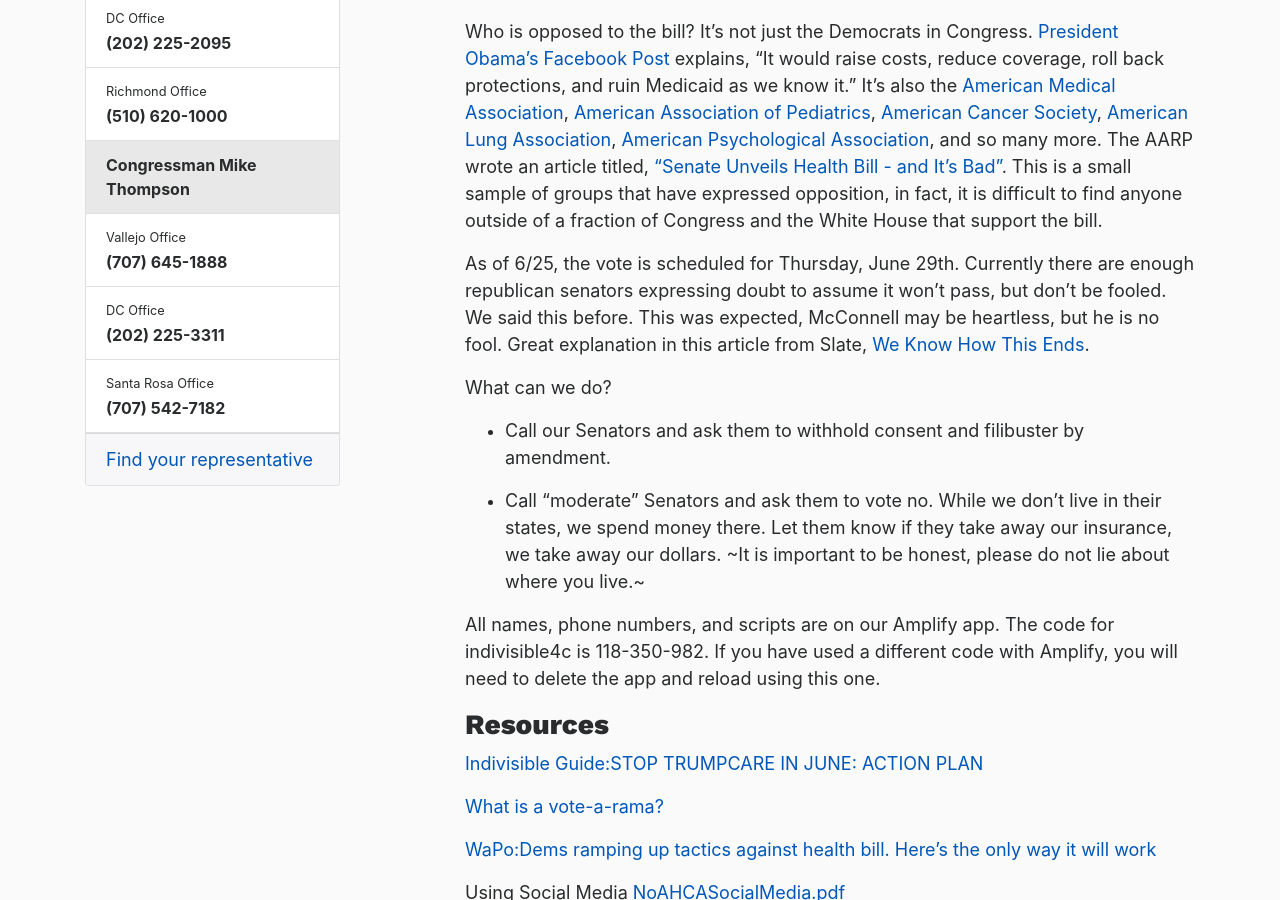
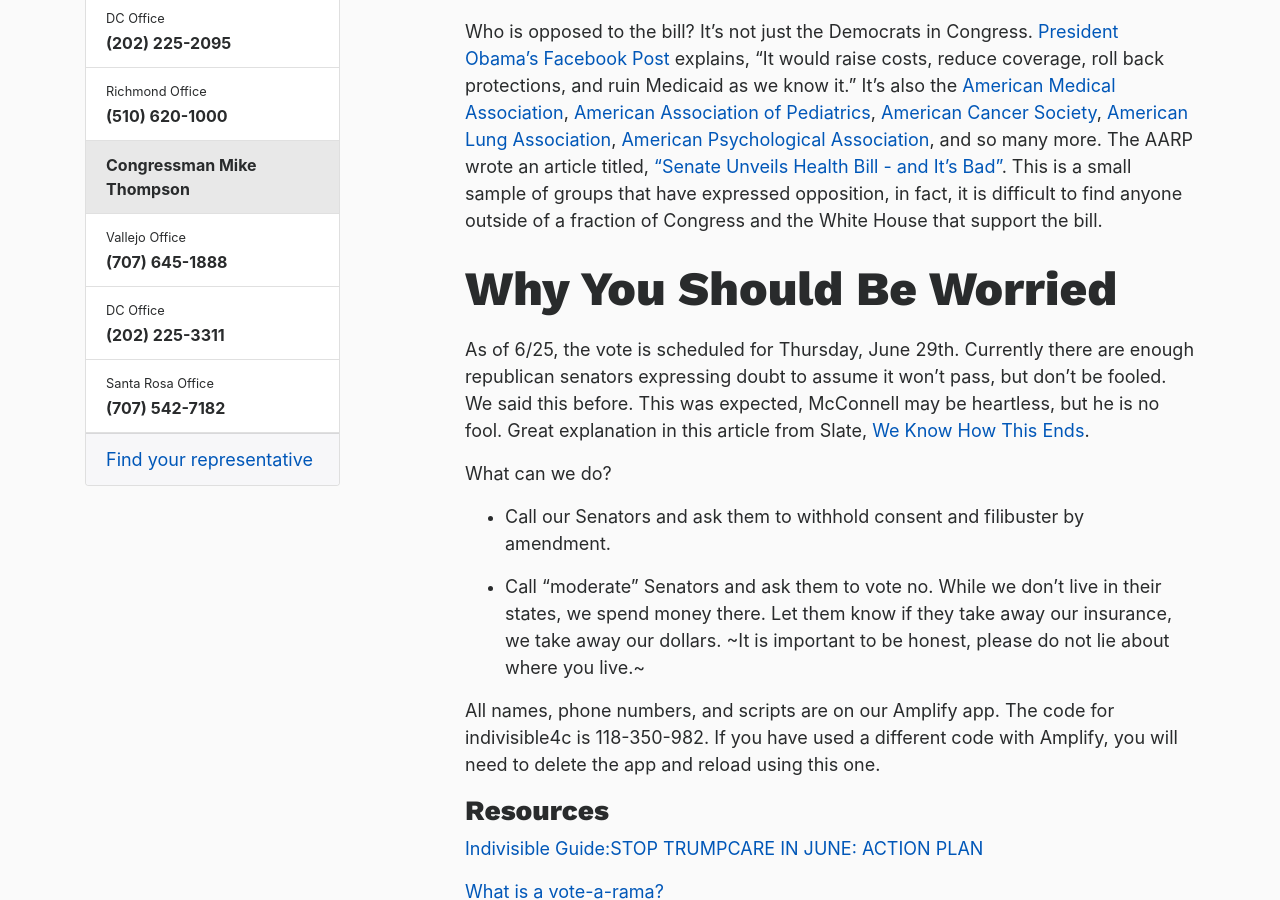
Before and after one commit to IndivisibleTemplate/BasicTemplate, a Jekyll site: the page built from _posts/2017-06-11-stop-the-acha.markdown, in a window 1280 px wide and 900 px high, scrolled down 1344 px. Built offline with Jekyll 4.4.1, drawn with Linux system fonts in a browser that asks for light colours; nearby versions of some CDN libraries; comment, search, counter and statistics services are not loaded.

Commit message:
Updated Stop The Acha

```diff
--- a/_posts/2017-06-11-stop-the-acha.markdown
+++ b/_posts/2017-06-11-stop-the-acha.markdown
@@ -29,6 +29,7 @@
 
 Who is opposed to the bill? It's not just the Democrats in Congress. [President Obama's Facebook Post](https://www.facebook.com/barackobama/posts/10154996557026749) explains, "It would raise costs, reduce coverage, roll back protections, and ruin Medicaid as we know it." It's also the [American Medical Association](https://www.ama-assn.org/ama-health-reform-vision), [American Association of Pediatrics](https://www.aap.org/en-us/about-the-aap/aap-press-room/Pages/SenateHealthCareBill.aspx), [American Cancer Society](https://www.acscan.org/releases/patients-would-pay-more-less-coverage-under-senate-health-bill), [American Lung Association](http://www.lung.org/about-us/media/press-releases/ALA-Urges-Senate-to-Oppose-Healthcare-Bill.html?referrer=http://www.businessinsider.com/senate-republican-health-care-plan-slammed-by-doctors-and-patient-advocates-2017-6), [American Psychological Association](http://www.apa.org/news/press/releases/2017/06/better-care-reconciliation.aspx), and so many more. The AARP wrote an article titled, ["Senate Unveils Health Bill - and It's Bad"](http://www.aarp.org/politics-society/advocacy/info-2017/senate-health-care-bill.html?intcmp=AE-HP-FLXSLDR-SLIDE1). This is a small sample of groups that have expressed opposition, in fact, it is difficult to find anyone outside of a fraction of Congress and the White House that support the bill.
 
+## Why You Should Be Worried
 As of 6/25, the vote is scheduled for Thursday, June 29th. Currently there are enough republican senators expressing doubt to assume it won't pass, but don't be fooled. We said this before. This was expected, McConnell may be heartless, but he is no fool. Great explanation in this article from Slate, [We Know How This Ends](http://www.slate.com/articles/news_and_politics/politics/2017/06/trumpcare_is_right_where_republicans_want_it.html).
 
 What can we do?
```
